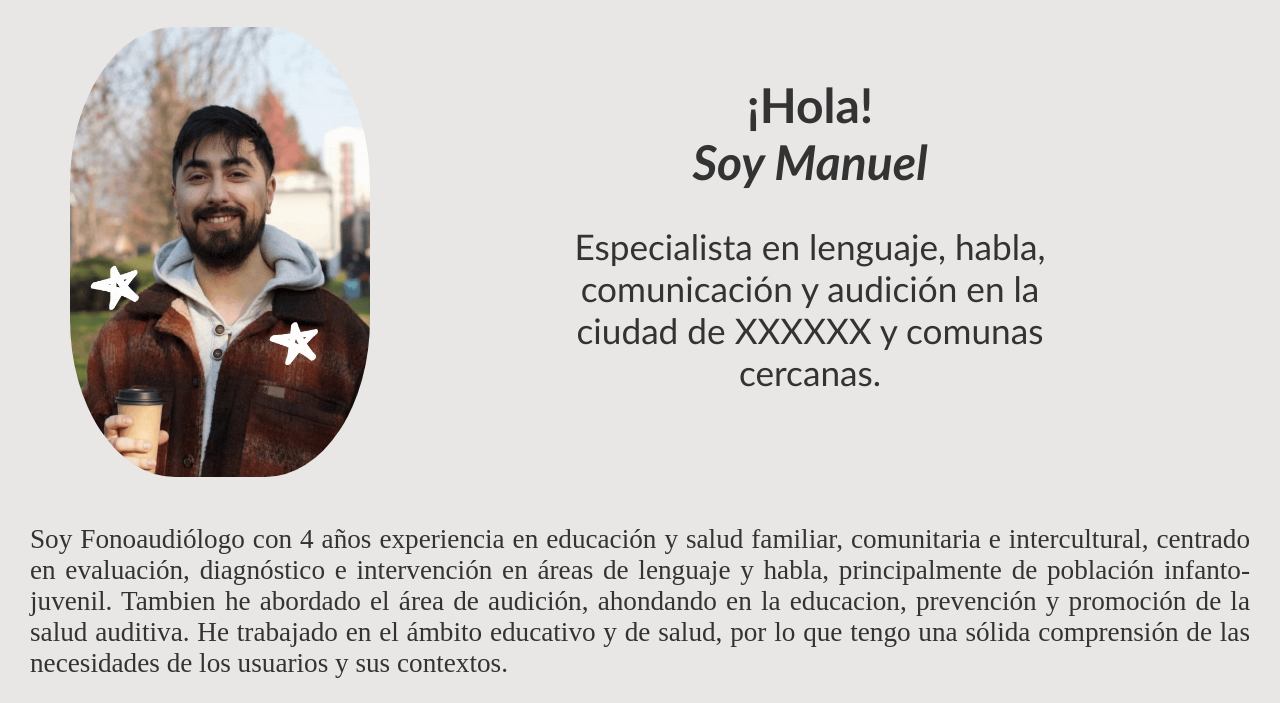
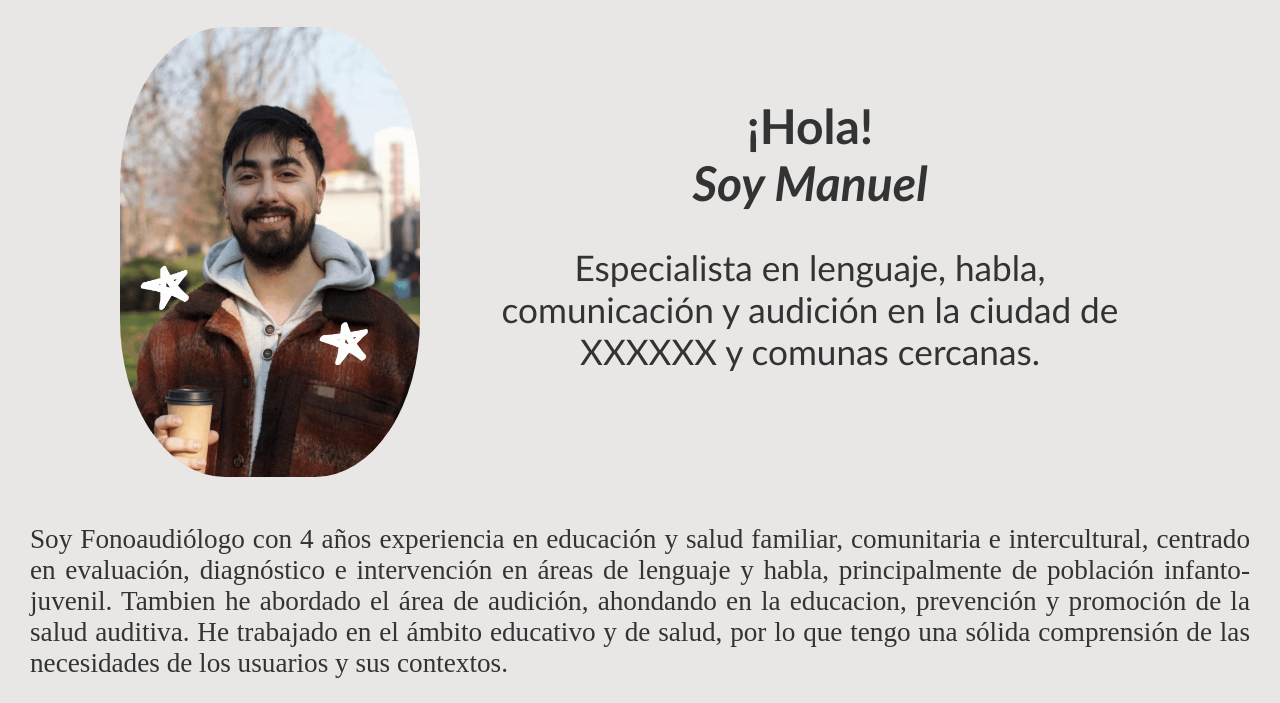
Before and after one commit to mxnueliim/LANDING_PAGE_EV_01_INACAP, a plain HTML site: page index.html in a window 1280 px wide. Shown: the part 86-789 px from the top of the page. Drawn offline with Linux system fonts and the light colour scheme.

Commit message:
last modifications

```diff
--- a/assets/css/styles.css
+++ b/assets/css/styles.css
@@ -66,13 +66,13 @@ header p, h1 {
     /* gap: 10px; */
     /* background-color: #f0efed; */
     align-items: center;
-    padding: 50px;
+    padding: 100px;
     padding-bottom: 0;
     padding-top: 0;
 }
 
 .presentation p {
-    padding: 20%;
+    padding: 5%;
     padding-top: 0;
     padding-bottom: 0;
 }
```
